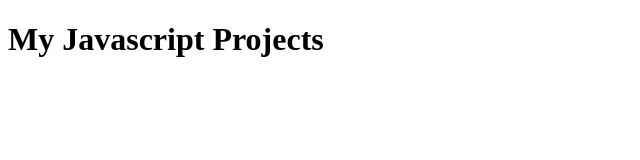
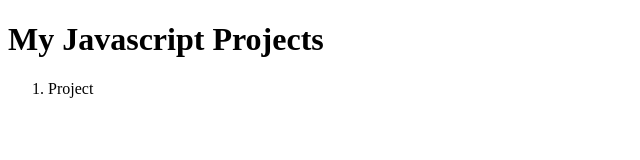
Before and after one commit to NabeelAltaf/JavaScriptProjects, a plain HTML site: page index.html in a window 1280 px wide. Shown: the full height of the page, 0-640 px from the left. Drawn offline with Linux system fonts and the light colour scheme.

Commit message:
Update index.html
Added an ordered list for project 1

```diff
--- a/index.html
+++ b/index.html
@@ -5,5 +5,10 @@
 </head>
 <body>
     <h1>My Javascript Projects</h1>
+
+    <ol>
+        <li>Project</li>
+    </ol>
+
 </body>
 </html>
```
